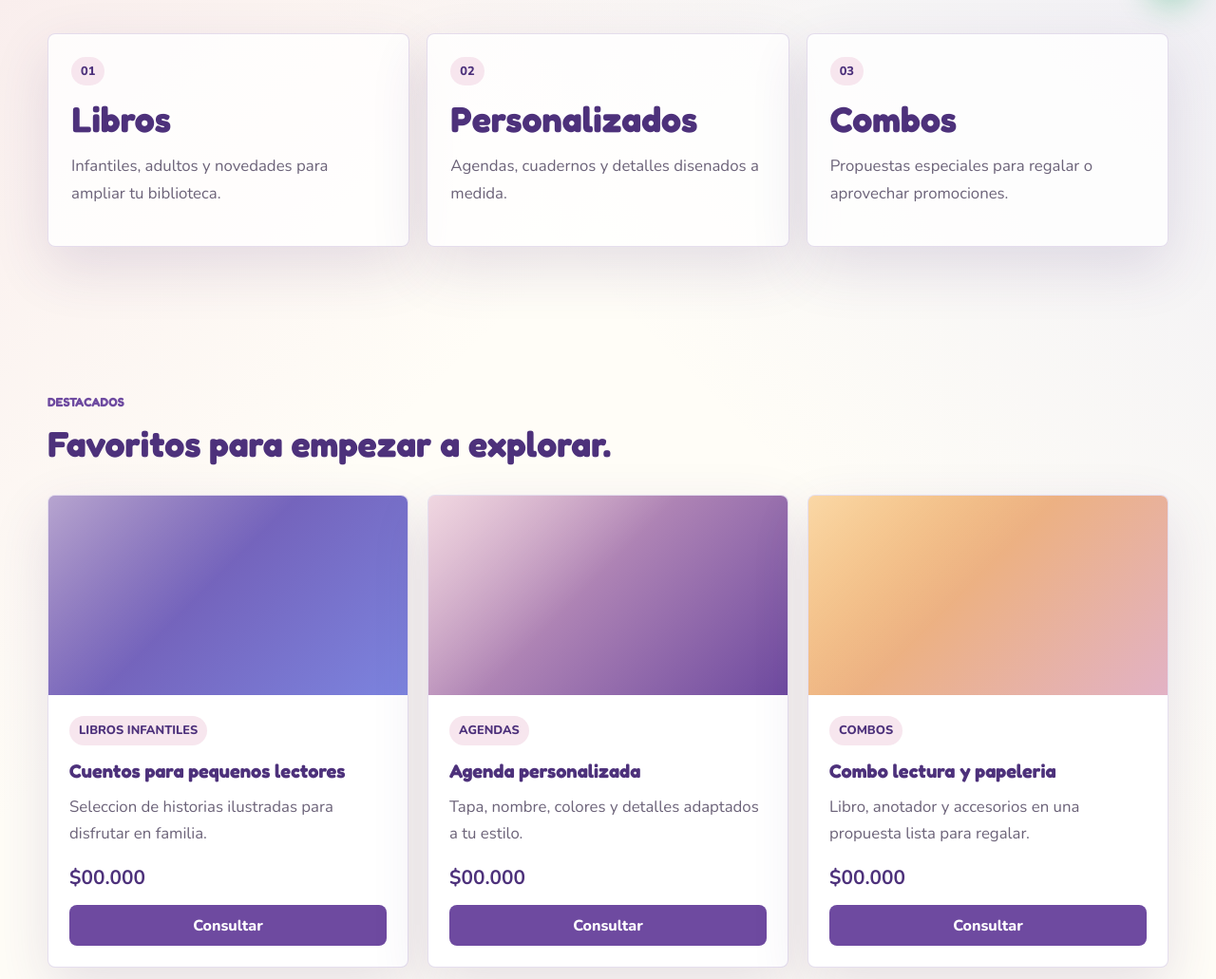
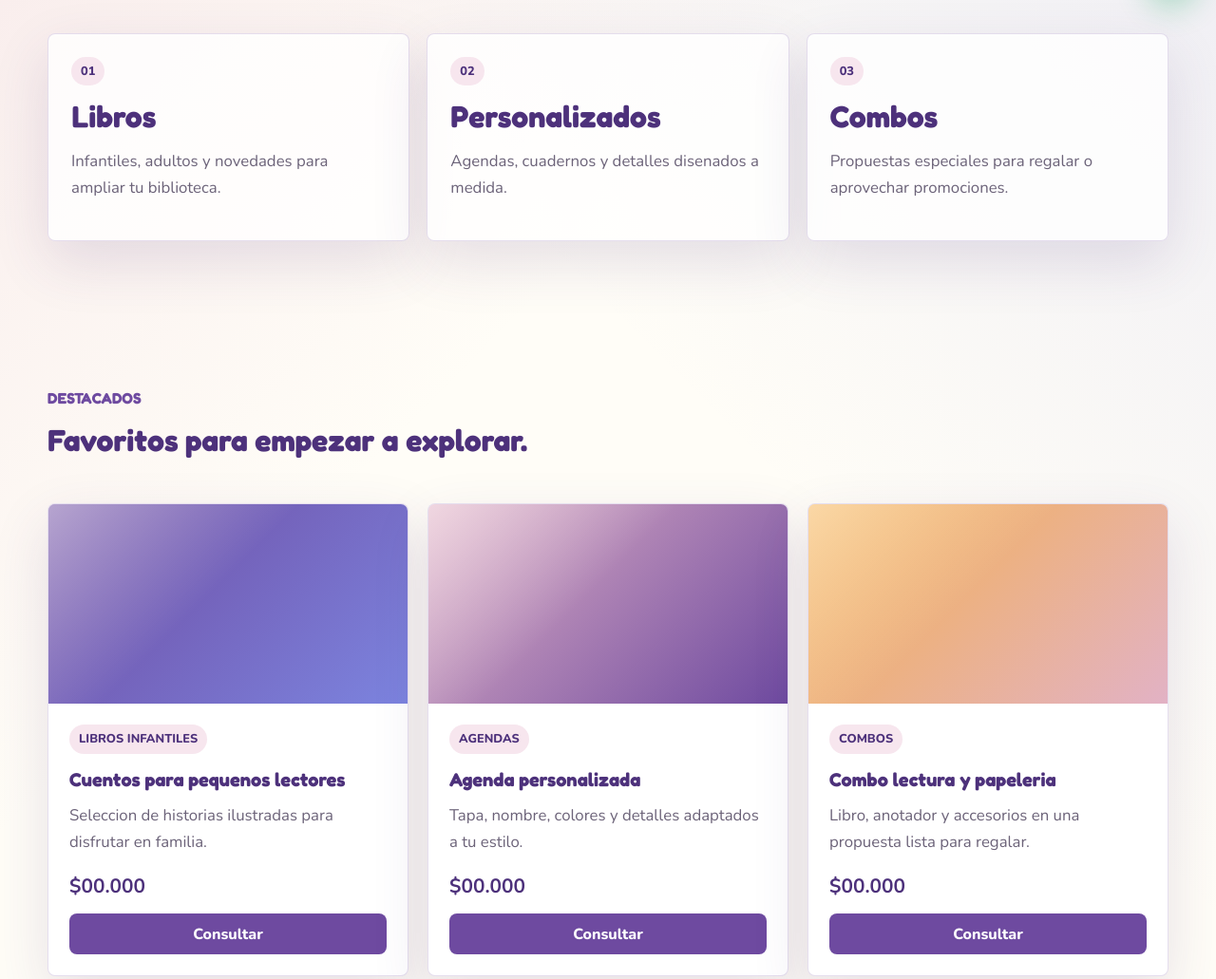
Before and after one commit to L-C20/Editorial-Peregrinar, a plain HTML site: page index.html in a window 1280 px wide. Shown: the part 784-1815 px from the top of the page at 95% size. Drawn offline with nearby package versions, Linux system fonts and the light colour scheme.

Commit message:
Actualizar

```diff
--- a/styles.css
+++ b/styles.css
@@ -132,6 +132,7 @@ select {
 }
 
 .section {
+  display: grid;
   width: min(1180px, calc(100% - 32px));
   margin: 0 auto;
   padding: 76px 0;
@@ -154,7 +155,7 @@ select {
   margin: 0 0 14px;
   color: var(--violet);
   font-family: "Fredoka", Arial, sans-serif;
-  font-size: 0.82rem;
+  font-size: 1rem;
   font-weight: 700;
   letter-spacing: 0;
   text-transform: uppercase;
@@ -184,7 +185,7 @@ h1 {
 h2 {
   margin-bottom: 16px;
   color: var(--violet-dark);
-  font-size: clamp(2rem, 4.4vw, 2.35rem);
+  font-size: clamp(2rem, 4.4vw, 1.35rem);
   line-height: 1.05;
 }
 
```
